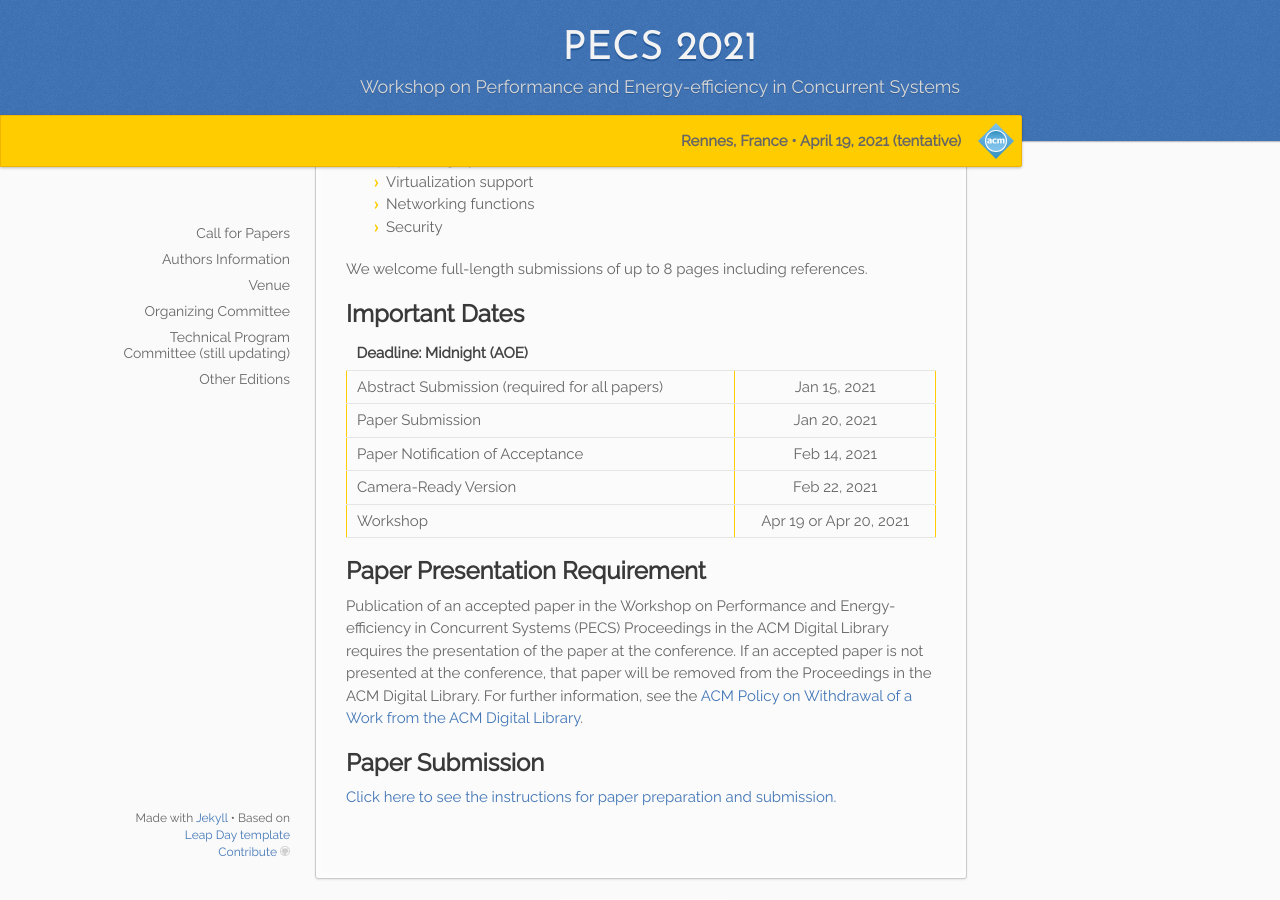
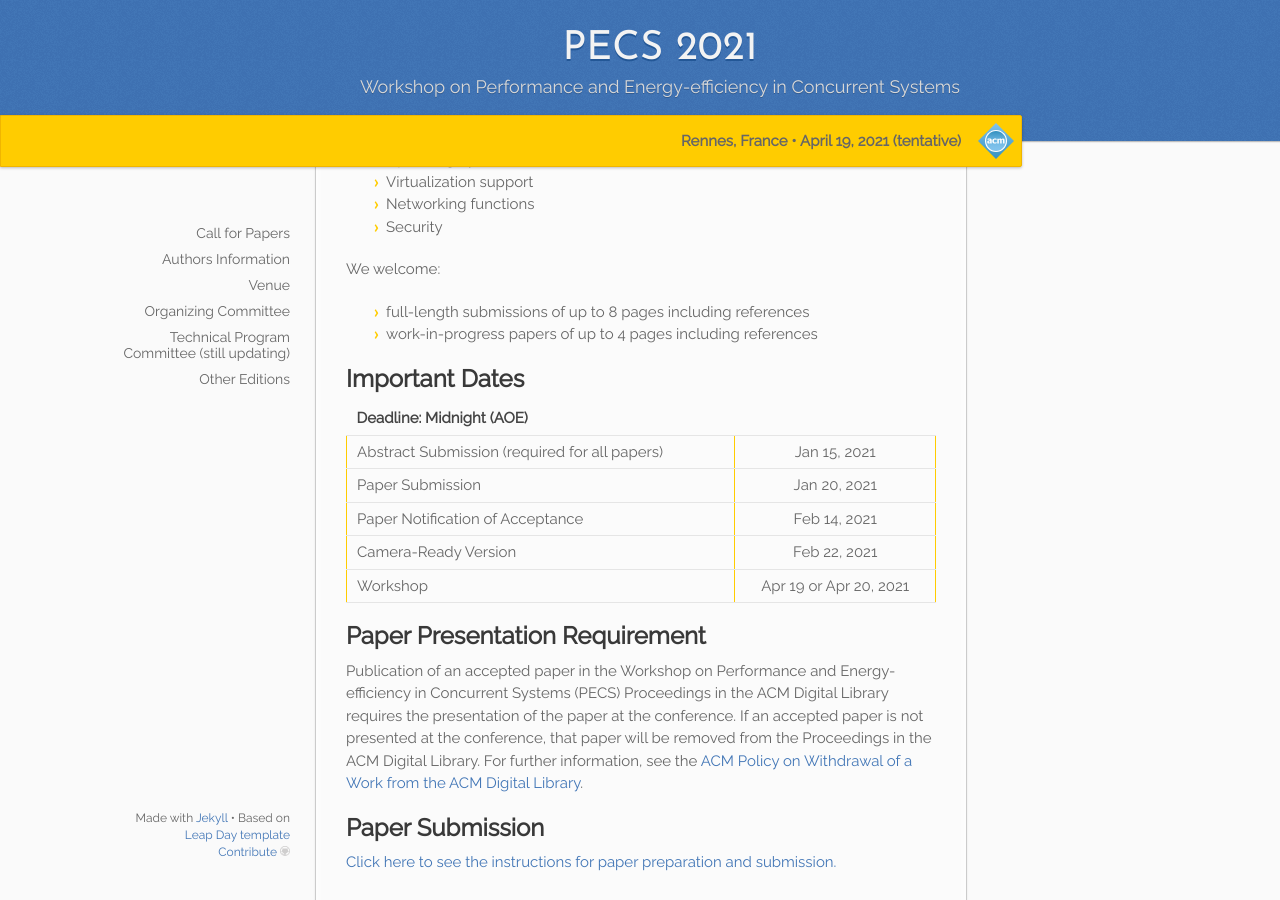
Before and after one commit to pecs-workshop/pecs-workshop.github.io, a Jekyll site: the page built from _2021/01.cfp.md, in a window 1280 px wide and 900 px high, scrolled down 336 px. Built offline with Jekyll 4.4.1, drawn with Linux system fonts in a browser that asks for light colours.

Commit message:
Update CfP

```diff
--- a/_2021/01.cfp.md
+++ b/_2021/01.cfp.md
@@ -20,7 +20,10 @@ High-quality research papers are solicited in all aspects of *performance assess
 -   Networking functions
 -   Security
 
-We welcome full-length submissions of up to {{edition.pagelimit}} pages including references.
+We welcome:
+
+- full-length submissions of up to {{edition.pagelimit}} pages including references
+- work-in-progress papers of up to {{edition.short_pagelimit}} pages  including references
 
 
 ## Important Dates
```
